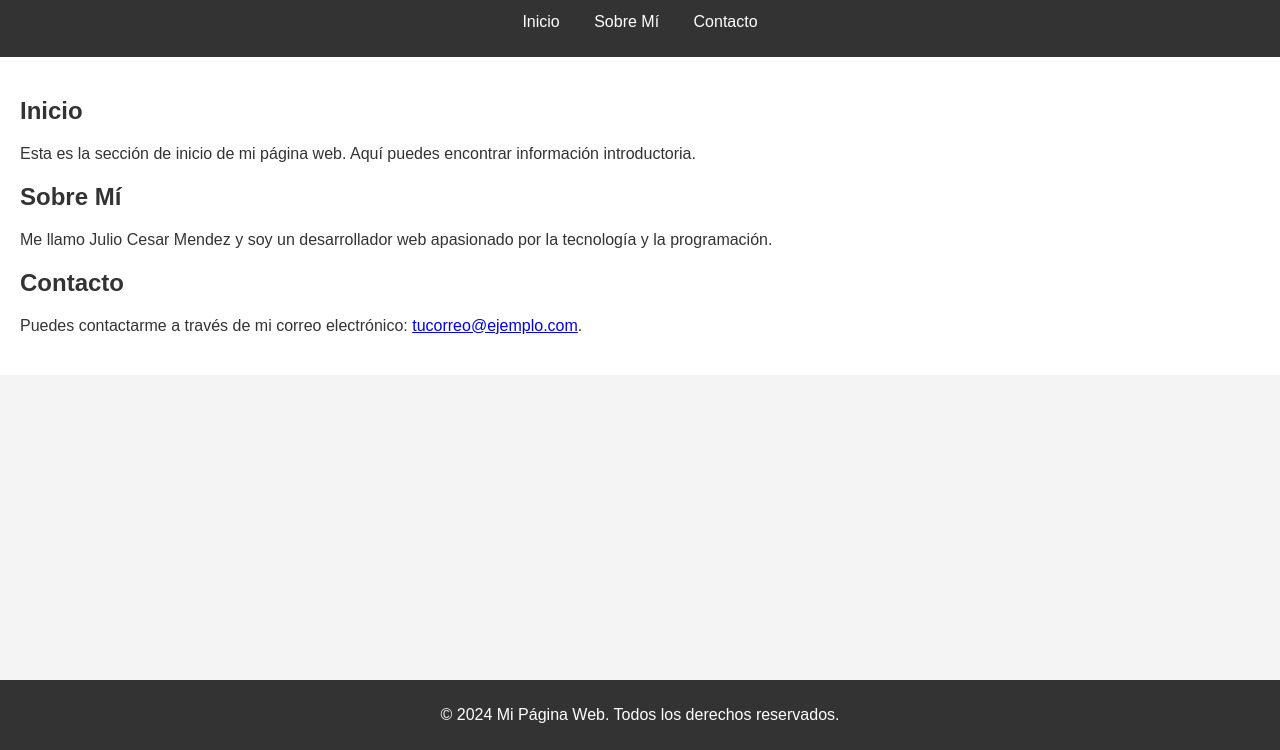
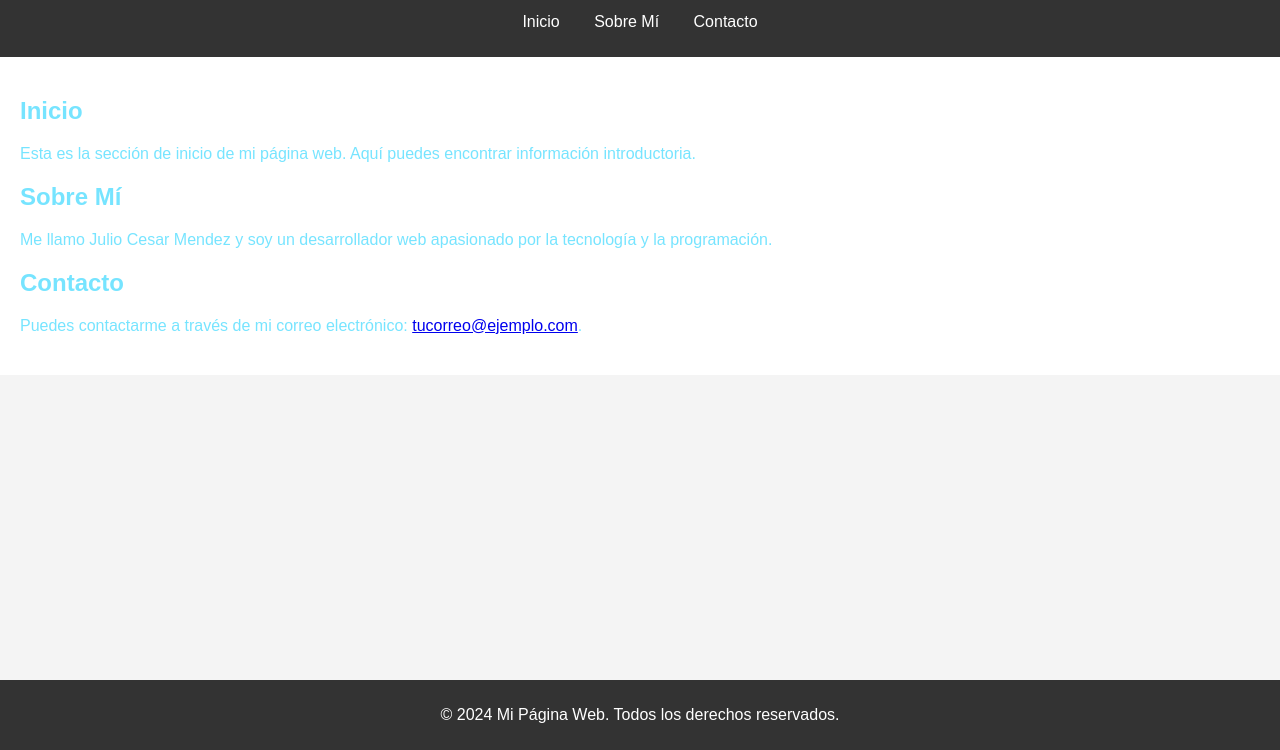
Before and after one commit to Julio-Cesar-MM/Julio-Cesar-MM, a plain HTML site: page index.html in a window 1280 px wide. Shown: the part 50-800 px from the top of the page. Drawn offline with Linux system fonts and the light colour scheme.

Commit message:
Second Commit

```diff
--- a/styles.css
+++ b/styles.css
@@ -3,7 +3,7 @@ body {
     margin: 0;
     padding: 0;
     background-color: #f4f4f4;
-    color: #333;
+    color: #00ccff89;
 }
 
 header {
```
